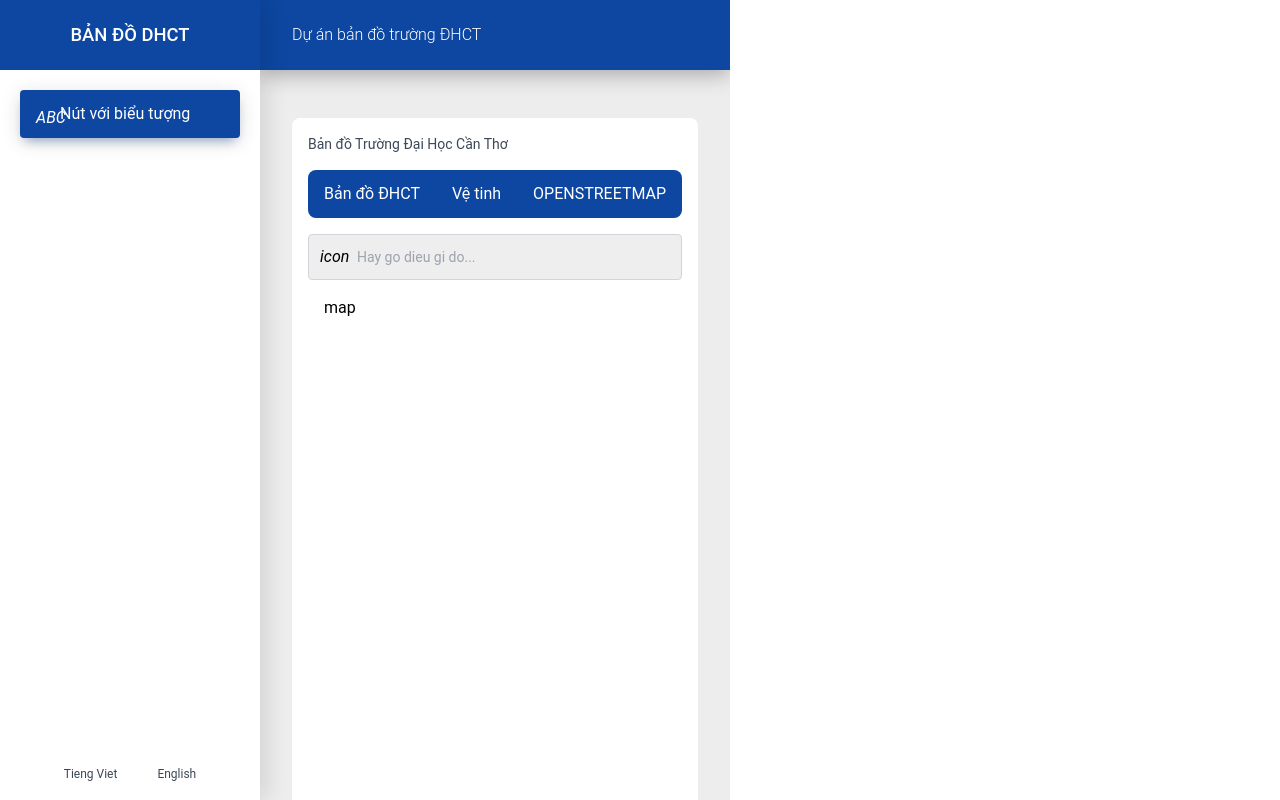
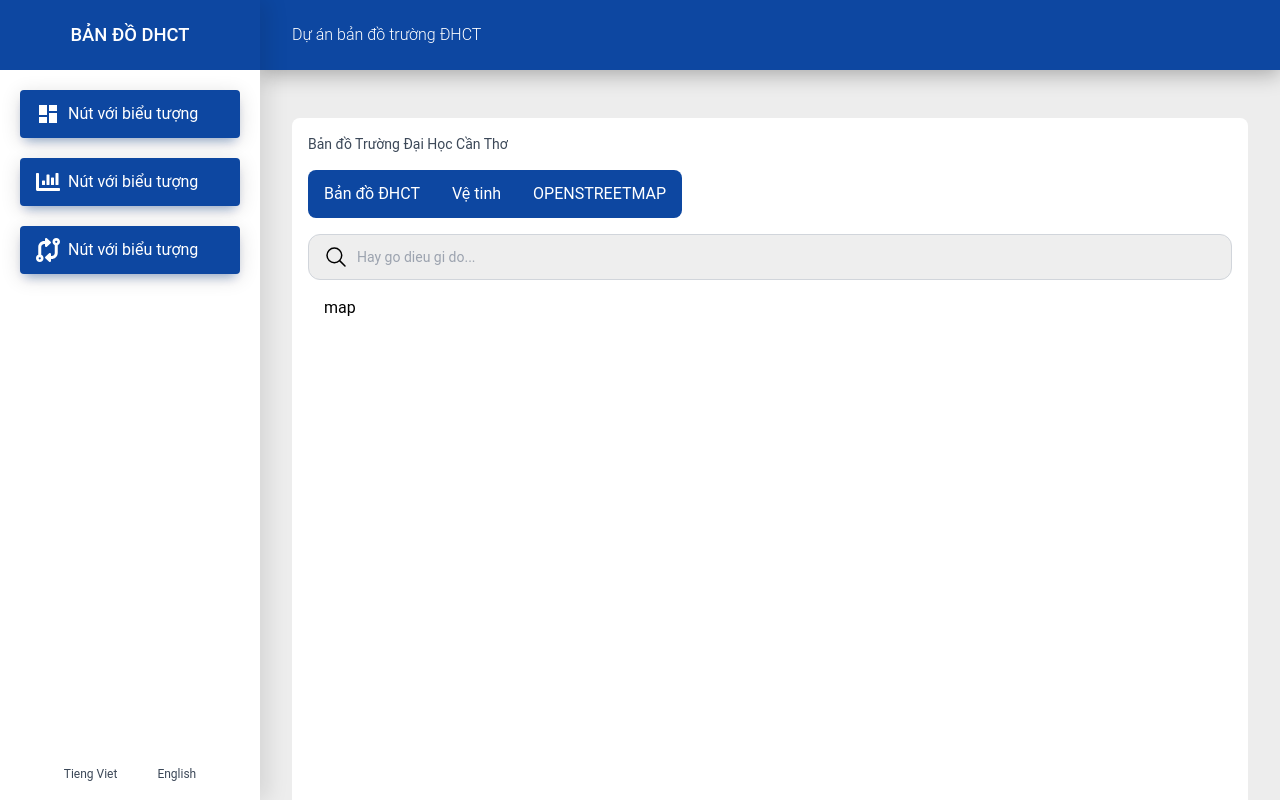
Before and after one commit to minhkhacode/Webgis, a React (Create React App) app: page / in a window 1280 px wide. Built offline with nearby package versions, Linux system fonts and the light colour scheme.

Commit message:
add selections

```diff
--- a/package.json
+++ b/package.json
@@ -8,6 +8,7 @@
     "@testing-library/user-event": "^13.5.0",
     "react": "^18.3.1",
     "react-dom": "^18.3.1",
+    "react-icons": "^5.3.0",
     "react-scripts": "5.0.1",
     "web-vitals": "^2.1.4"
   },
--- a/src/App.jsx
+++ b/src/App.jsx
@@ -5,11 +5,11 @@ import Content from './layout/content/Content.jsx';
 function App() {
     return (
         <div className="App">
-            <div className="wrapper flex w-screen">
+            <div className="max-lg:bg-customBlue wrapper flex w-screen">
                 <div className="sidebar-container w-[260px] text-white h-screen shadow-[8px_0_20px_rgba(0,0,0,0.1)] z-10">
                     <Sidebar />
                 </div>
-                <div className="map-box flex-growth bg-[#ededed]">
+                <div className="map-box flex-grow bg-[#ededed]">
                     <Content />
                 </div>
             </div>
--- a/src/components/Button.jsx
+++ b/src/components/Button.jsx
@@ -4,9 +4,9 @@ function Button({ content, customStyle, icon }) {
     return (
         <div>
             <button
-                class={`bg-customBlue text-white py-3 px-4 flex items-center space-x-2 hover:bg-blue-600 transition duration-300 ${customStyle}`}
+                class={`lg:bg-customBlue text-white py-3 px-4 flex items-center space-x-2 hover:bg-blue-600 transition duration-300 ${customStyle}`}
             >
-                {icon ? <i class="fas fa-arrow-right w-4 h-4">ABC</i> : <></>}
+                {icon ? <div className="">{icon ? <div className="text-2xl">{icon}</div> : <></>}</div> : <></>}
                 <span>{content}</span>
             </button>
         </div>
--- a/src/components/Dropdown.jsx
+++ b/src/components/Dropdown.jsx
@@ -1,13 +1,41 @@
-import React from 'react';
+import React, { useState } from 'react';
+import { FaCheck } from 'react-icons/fa';
 
-function Dropdown({ DropdownTitle, Selections }) {
+function Dropdown({ DropdownTitle, Selections, childrents }) {
+    const [isOpen, setIsOpen] = useState(false);
+
+    const toggleDropdown = () => {
+        setIsOpen(!isOpen);
+    };
     return (
         <div className="dropdown">
             <div className="dropdown-list">
-                <h1 className="dropdown-title">{DropdownTitle}</h1>
-                <ul className="dropdown-menu">
+                <h1
+                    className="dropdown-title w-full bg-[#999999] px-4 py-3 rounded text-white cursor-pointer hover:bg-[#888888] transition duration-300"
+                    onClick={toggleDropdown}
+                >
+                    {DropdownTitle}
+                </h1>
+                <ul
+                    className={`dropdown-menu px-10  my-2 rounded-xl shadow-custom transition-all duration-300 overflow-hidden ${
+                        isOpen ? 'max-h-96 opacity-100' : 'max-h-0 opacity-0'
+                    }`}
+                    style={{ transition: 'max-height 0.3s ease, opacity 0.3s ease' }}
+                >
                     {Selections.map((selection, index) => {
-                        return <li className="selection" key={index}>Hello</li>;
+                        return (
+                            <li className="selection" key={index}>
+                                <label className="flex items-center space-x-2 my-2 cursor-pointer">
+                                    <input type="checkbox" className="hidden peer" />
+                                    <div className="w-4 h-4 bg-gray-200 border-2 border-gray-300 flex items-center justify-center peer-checked:bg-customBlue peer-checked:border-customBlue peer-focus:ring peer-focus:ring-blue-400">
+                                        <div className="w-2 h-2 text-white peer-checked:block flex items-center justify-center">
+                                            <FaCheck />
+                                        </div>
+                                    </div>
+                                    <span className="text-gray-900">{selection.value}</span>
+                                </label>
+                            </li>
+                        );
                     })}
                 </ul>
             </div>
--- a/src/layout/content/Content.jsx
+++ b/src/layout/content/Content.jsx
@@ -1,30 +1,88 @@
 import Button from '../../components/Button';
 import Dropdown from '../../components/Dropdown';
 import HeaderComponent from '../../components/HeaderComponent';
+import { IoSearchOutline } from 'react-icons/io5';
 
 function Content() {
     const Dropdowns = [
         {
-            title: 'hello',
+            title: 'Hệ quy chiếu',
             Selections: [
                 {
-                    name: 'abc',
+                    value: 'EPSG:4326',
+                },
+                {
+                    value: 'EPSG:4326',
+                },
+                {
+                    value: 'EPSG:4326',
+                },
+                {
+                    value: 'EPSG:4326',
+                },
+                {
+                    value: 'EPSG:4326',
                 },
             ],
         },
         {
-            title: 'hello1',
+            title: 'Năm',
             Selections: [
                 {
-                    name: 'abc',
+                    value: 2020,
+                },
+                {
+                    value: 2021,
+                },
+                {
+                    value: 2022,
+                },
+                {
+                    value: 2023,
+                },
+                {
+                    value: 2024,
                 },
             ],
         },
         {
-            title: 'hello2',
+            title: 'Tháng',
             Selections: [
                 {
-                    name: 'abc',
+                    value: 1,
+                },
+                {
+                    value: 2,
+                },
+                {
+                    value: 3,
+                },
+                {
+                    value: 4,
+                },
+                {
+                    value: 5,
+                },
+                {
+                    value: 6,
+                },
+                {
+                    value: 7,
+                },
+                {
+                    value: 8,
+                },
+                {
+                    value: 9,
+                },
+                {
+                    value: 10,
+                },
+                {
+                    value: 11,
+                },
+                {
+                    value: 12,
                 },
             ],
         },
@@ -58,10 +116,12 @@ function Content() {
                             </li>
                         </ul>
                     </div>
-                    <div className="search relative flex items-center">
-                        <i className="absolute left-3">icon</i>
+                    <div className="search relative flex items-center relative">
+                        <div className="text-2xl absolute left-4">
+                            <IoSearchOutline />
+                        </div>
                         <input
-                            className="w-full bg-[#eeeeee] text-sm p-3 pl-12 border border-gray-300 rounded outline-none focus:bg-white focus:shadow-custom transition duration-300"
+                            className="w-full bg-[#eeeeee] text-sm p-3 pl-12 border border-gray-300 rounded-xl outline-none focus:bg-white focus:shadow-custom transition duration-300"
                             type="text"
                             name=""
                             id=""
--- a/src/layout/sidebar/Sidebar.jsx
+++ b/src/layout/sidebar/Sidebar.jsx
@@ -1,6 +1,9 @@
 import React from 'react';
 import HeaderComponent from '../../components/HeaderComponent.jsx';
 import Button from '../../components/Button.jsx';
+import { MdDashboard } from 'react-icons/md';
+import { FaChartBar } from 'react-icons/fa';
+import { FaCodeCompare } from 'react-icons/fa6';
 
 function Sidebar() {
     return (
@@ -12,8 +15,26 @@ function Sidebar() {
 
             <div className="card-container relative flex-grow">
                 <ul className="tools mt-5 ">
-                    <li className="tools-item w-full px-5">
-                        <Button content="Nút với biểu tượng" customStyle="w-full rounded shadow-custom" icon></Button>
+                    <li className="tools-item w-full px-5 mb-5">
+                        <Button
+                            content="Nút với biểu tượng"
+                            customStyle="w-full rounded shadow-custom"
+                            icon={<MdDashboard />}
+                        ></Button>
+                    </li>
+                    <li className="tools-item w-full px-5 mb-5">
+                        <Button
+                            content="Nút với biểu tượng"
+                            customStyle="w-full rounded shadow-custom"
+                            icon={<FaChartBar />}
+                        ></Button>
+                    </li>
+                    <li className="tools-item w-full px-5 mb-5">
+                        <Button
+                            content="Nút với biểu tượng"
+                            customStyle="w-full rounded shadow-custom"
+                            icon={<FaCodeCompare />}
+                        ></Button>
                     </li>
                     <li className="tools-item tools-item_footer w-full flex items-center justify-center gap-5 absolute bottom-2">
                         <div className="mt-2.5 mr-3.75 mb-0 ml-3.75 rounded-sm text-[#3C4858] pl-2.5 pr-2.5 capitalize text-xs py-2.5 px-3.75 cursor-pointer">
--- a/tailwind.config.js
+++ b/tailwind.config.js
@@ -11,6 +11,9 @@ module.exports = {
             boxShadow: {
                 custom: '0 4px 20px 0 rgba(0,0,0,0.14), 0 7px 10px -5px rgba(13,71,161,0.4)',
             },
+            screens: {
+                'max-custom': { max: '998px' }, // Các màn hình nhỏ hơn hoặc bằng 640px
+            },
         },
     },
     plugins: [],
```
Also changed, not shown: 1 other file (tests, documents, lock files or other folders).
